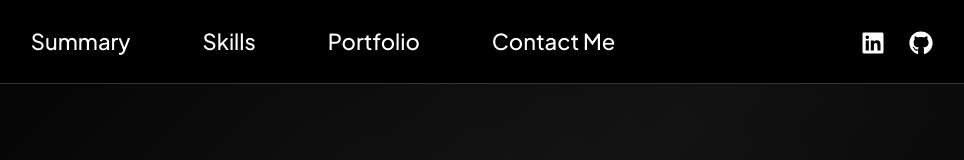
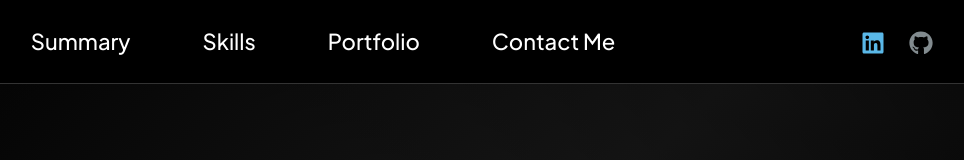
Before and after one commit to velitahaboyar/portfolio, a React (Vite) app: page / in a window 1280 px wide. Shown: the top 160 px of the page, without its empty margins (263-1227 px from the left). Built offline with nearby package versions, Linux system fonts and the light colour scheme.

Commit message:
navlink icons color fixed

```diff
--- a/src/components/Navbar.jsx
+++ b/src/components/Navbar.jsx
@@ -154,14 +154,14 @@ const Navbar = () => {
               target="_blank"
               className="navicon-custom"
             >
-              <FaLinkedin size={24} />
+              <FaLinkedin size={24} color="#5ab8e8" />
             </Nav.Link>
             <Nav.Link
               href="https://www.github.com/velitahaboyar/"
               target="_blank"
               className="navicon-custom"
             >
-              <FaGithub size={24} />
+              <FaGithub size={24} color="#828b8f" />
             </Nav.Link>
           </Nav>
         </BsNavbar.Collapse>
```
